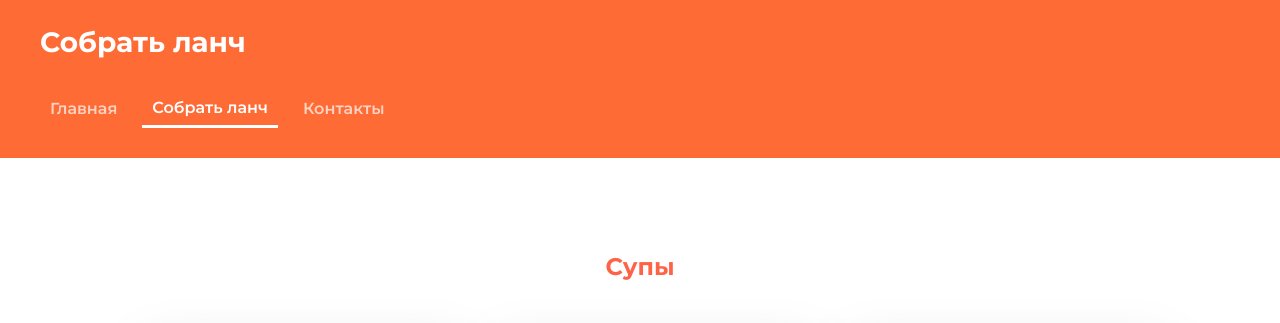
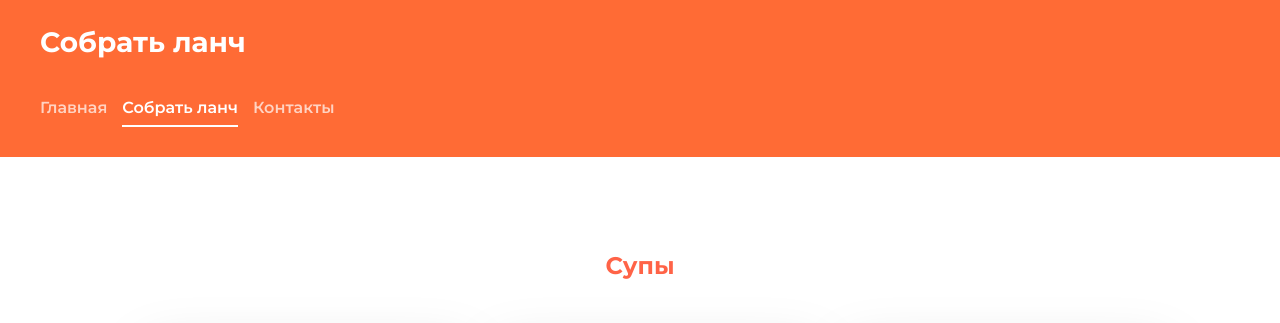
Before and after one commit to fns11111/food-construct, a plain HTML site: page lab2/lunch.html in a window 1280 px wide. Shown: the top 323 px of the page. Drawn offline with Linux system fonts and the light colour scheme.

Commit message:
Update style.css

```diff
--- a/lab2/style.css
+++ b/lab2/style.css
@@ -11,24 +11,25 @@ header nav {
 
 /* Обычные ссылки в меню */
 header nav a {
-    color: rgba(255, 255, 255, 0.7); /* Полупрозрачный белый */
+    color: rgba(255, 255, 255, 0.7) !important; /* !important перебивает старые стили */
     text-decoration: none;
     font-size: 16px;
     font-weight: 600;
     margin: 0;
-    padding: 5px 10px;
+    padding: 5px 0;
+    border-bottom: 2px solid transparent; /* Место под полоску, чтобы текст не прыгал */
     transition: color 0.2s ease, border-bottom 0.2s ease;
 }
 
 /* При наведении мышки (hover) */
 header nav a:hover {
-    color: #ffffff; /* Становится чисто белым */
+    color: #ffffff !important;
 }
 
 /* АКТИВНАЯ ссылка (текущая страница) */
 header nav a.active {
-    color: #ffffff; /* Белый цвет */
-    border-bottom: 3px solid #ffffff; /* Белая полоска снизу */
+    color: #ffffff !important;
+    border-bottom: 2px solid #ffffff;
 }
 /* ===== Сетка для блюд ===== */
 .menu-main {
```
